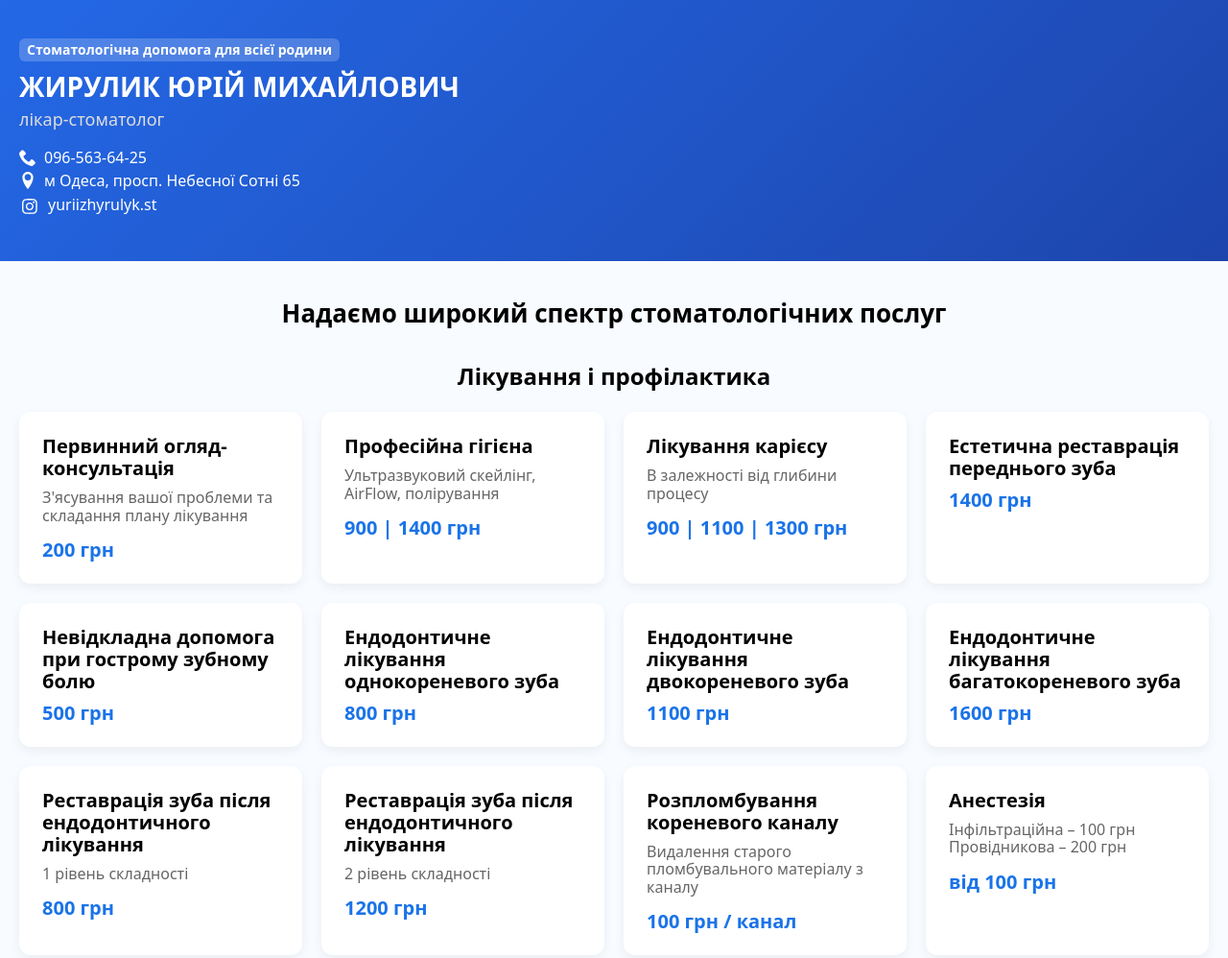
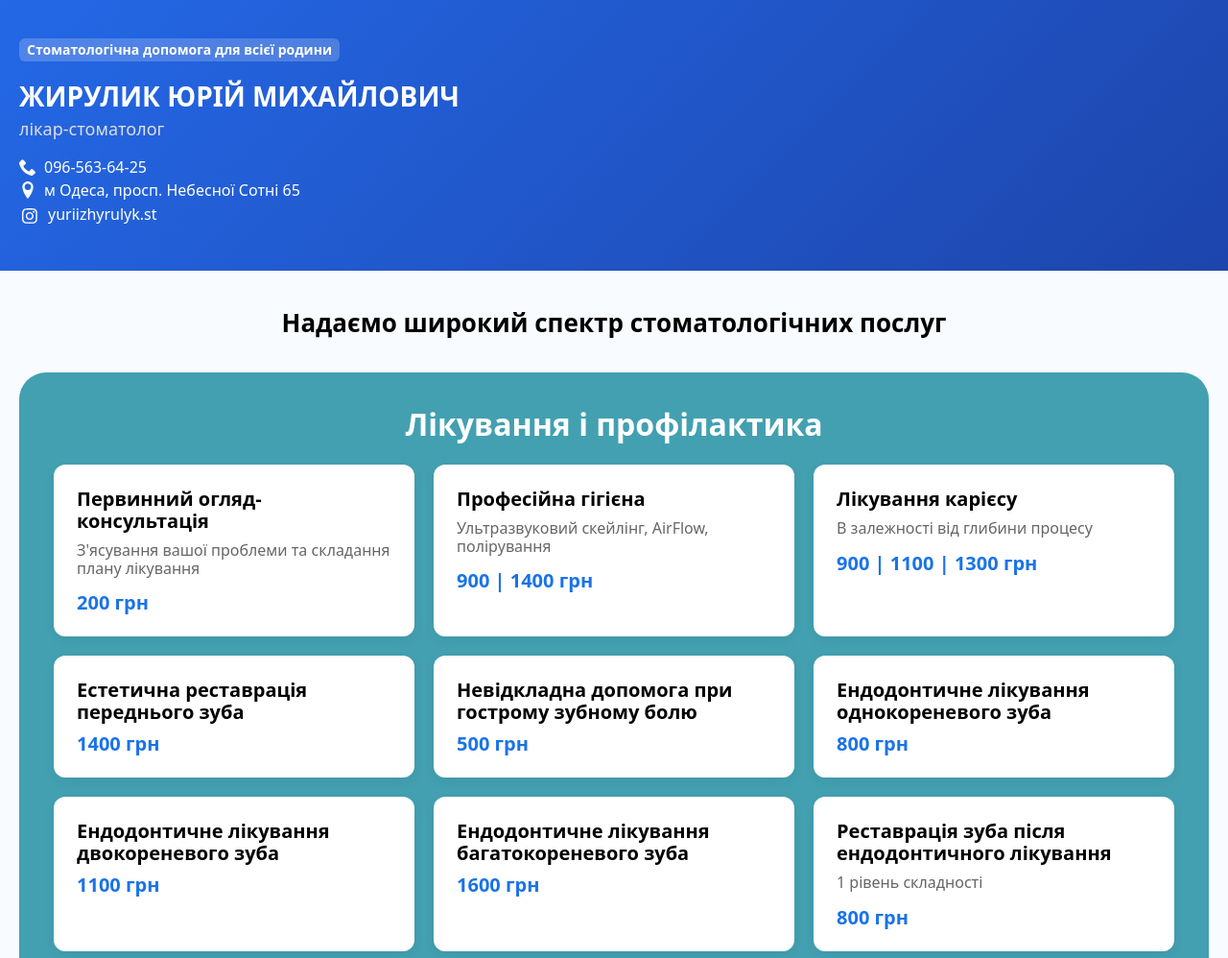
Before and after one commit to Serhii-Panov/dental-landing, a plain HTML site: page index.html in a window 1280 px wide. Shown: the top 998 px of the page at 96% size. Drawn offline with nearby package versions, Linux system fonts and the light colour scheme; a web font is replaced by a local one.

Commit message:
added styles for desktop ver

```diff
--- a/css/styles.css
+++ b/css/styles.css
@@ -134,3 +134,19 @@ footer {
   font-size: 16px;
   margin-bottom: 8px;
 }
+@media screen and (min-width: 1024px) {
+  .header-label {
+    margin-bottom: 20px;
+  }
+  .pricing-category-container {
+    border: transparent;
+    border-radius: 28px;
+    background-color: #43a0b1;
+    padding: 36px;
+    margin-bottom: 10px;
+  }
+  .pricing-category {
+    font-size: 32px;
+    color: #fff;
+  }
+}
--- a/index.html
+++ b/index.html
@@ -67,6 +67,7 @@
       </h2>
 
       <!-- ТЕРАПЕВТИЧНЕ ЛІКУВАННЯ -->
+      <div class="pricing-category-container">
         <h3 class="pricing-category">Лікування і профілактика</h3>
         <div class="pricing-grid">
           <div class="card">
@@ -92,7 +93,6 @@
             <h3>Невідкладна допомога при гострому зубному болю</h3>
             <div class="price">500 грн</div>
           </div>
-
           <div class="card">
             <h3>Ендодонтичне лікування однокореневого зуба</h3>
             <div class="price">800 грн</div>
@@ -126,8 +126,10 @@
             <div class="price">від 100 грн</div>
           </div>
         </div>
+      </div>
 
       <!-- ХІРУРГІЯ -->
+      <div class="pricing-category-container">
         <h3 class="pricing-category">Хірургія</h3>
         <div class="pricing-grid">
           <div class="card">
@@ -170,8 +172,10 @@
             <div class="price">100 грн</div>
           </div>
         </div>
+      </div>
 
       <!-- ДИТЯЧА СТОМАТОЛОГІЯ -->
+      <div class="pricing-category-container">
         <h3 class="pricing-category">Дитяча стоматологія</h3>
         <div class="pricing-grid">
           <div class="card">
@@ -204,6 +208,7 @@
             <div class="price">400 грн</div>
           </div>
         </div>
+      </div>
     </section>
 
     <footer>
```
Lines whose indentation alone changed are shown as unchanged.
